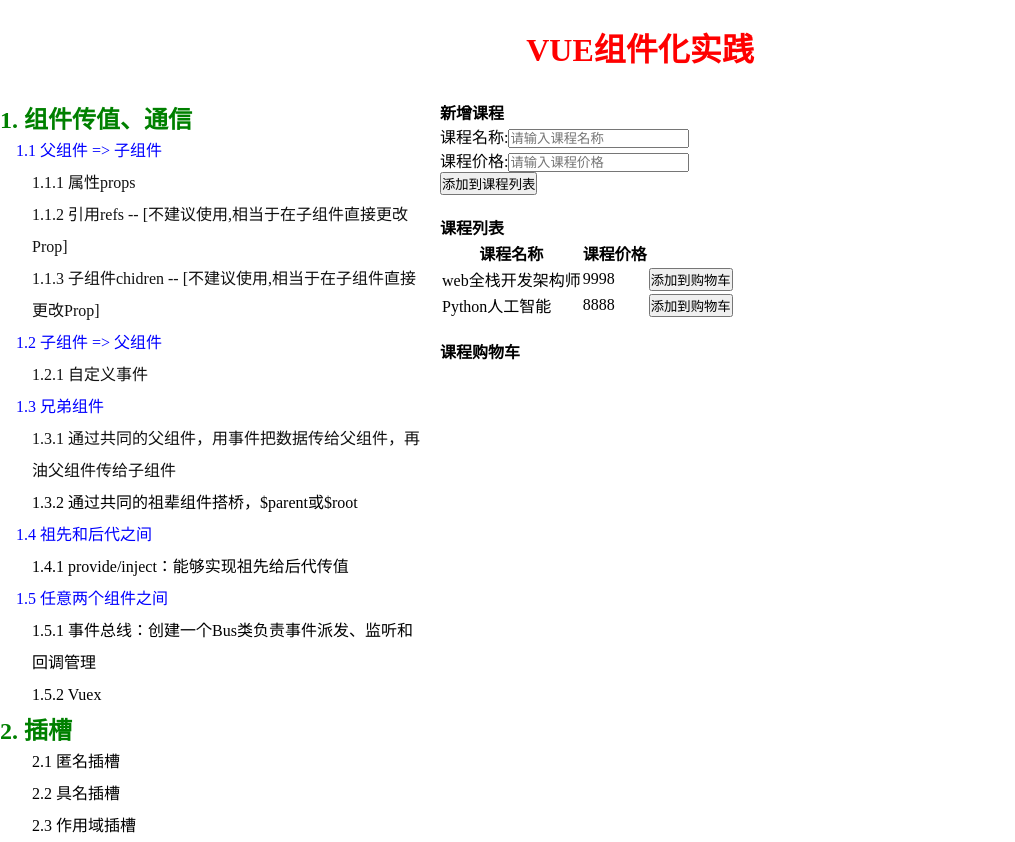
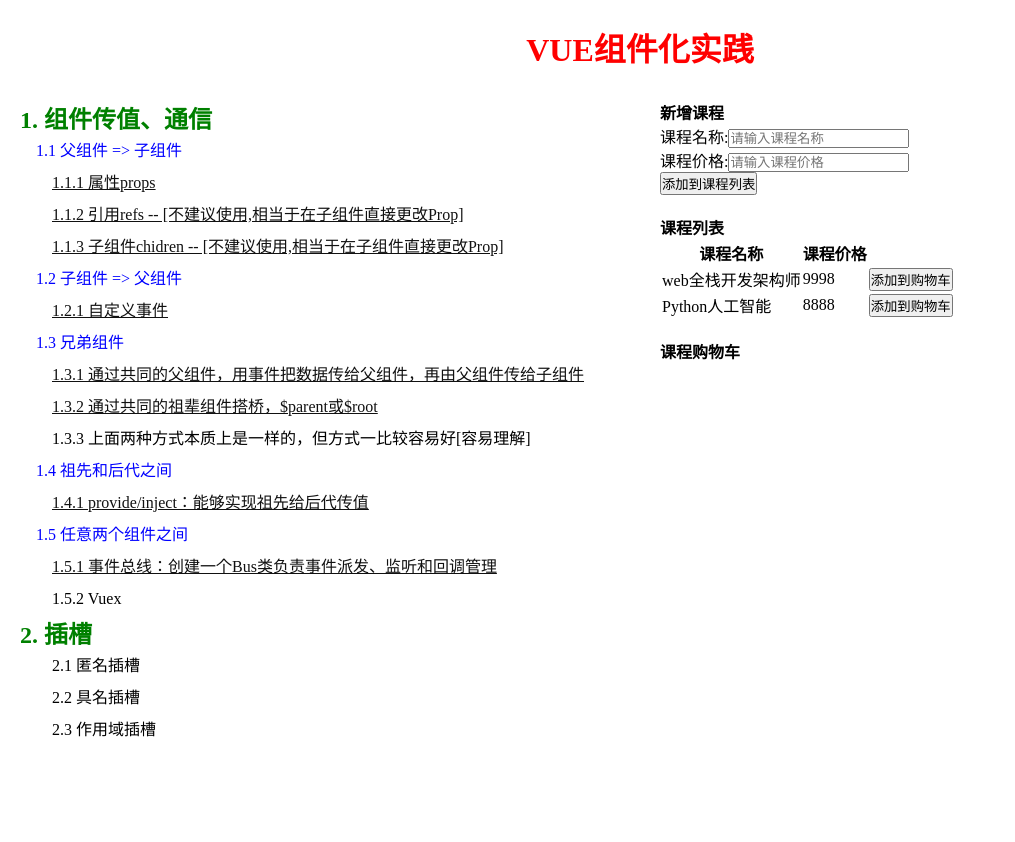
Before and after one commit to borealRoc/full-stack-study, a Vue app in the folder Vue/01component/: page /course in a window 1280 px wide. Shown: the whole page, without its empty margins (0-1015 px from the left). After the commit the page ends 800 px from the top, so only its background shows below. Built offline with nearby package versions, Linux system fonts and the light colour scheme.

Commit message:
provide/inject和总线模式

```diff
--- a/Vue/01component/src/App.vue
+++ b/Vue/01component/src/App.vue
@@ -12,9 +12,20 @@ export default {
   components: {
     ComPratice
   },
+  provide() {
+    return {
+      addCourseTitle: "新增课程",
+      courseListsTitle: "课程列表",
+      courseCartTitle: "课程购物车"
+    };
+  },
   mounted() {
     this.$refs.ComPratice.course = "VUE"
     this.$children[0].title = "组件化实践"
+    // 测试总线模式$bus,接收AddCourse.vue传过来的数据
+    this.$bus.$on("$busTest", arg => {
+      console.log(arg)
+    })
   }
 };
 </script>
@@ -25,7 +36,6 @@ export default {
   margin: 0;
 }
 a {
-  text-decoration: none;
-  color: #111;;
+  color: #111;
 }
 </style>
--- a/Vue/01component/src/components/AddCourse.vue
+++ b/Vue/01component/src/components/AddCourse.vue
@@ -1,6 +1,6 @@
 <template>
   <div class="add-course-comp">
-    <h4>新增课程</h4>
+    <h4>{{addCourseTitle}}</h4>
     <div class="course-item">
       <label>课程名称:</label>
       <input type="text" placeholder="请输入课程名称" v-model="courseItem.name" />
@@ -16,6 +16,7 @@
 <script>
 export default {
   name: "AddCourse",
+  inject: ['addCourseTitle'],
   data() {
     return {
       courseItem: {
@@ -32,7 +33,9 @@ export default {
       // 兄弟组件通信方式二：
       // 通过共同的祖辈组件搭桥，$parent或$root
       if (this.courseItem.name && this.courseItem.price) {
-        this.$parent.$emit("addToLists", this.courseItem);
+        this.$parent.$emit("addToLists", this.courseItem)
+        // 测试总线模式$bus,给App.vue传数据
+        this.$bus.$emit('$busTest', this.courseItem.name)
         this.courseItem.name = ""
         this.courseItem.price = ""
       } else {
--- a/Vue/01component/src/components/CourseCart.vue
+++ b/Vue/01component/src/components/CourseCart.vue
@@ -1,6 +1,6 @@
 <template>
   <div class="course-cart-comp">
-    <h4>课程购物车</h4>
+    <h4>{{courseCartTitle}}</h4>
     <table v-if="courseCarts.length > 0">
       <thead>
         <tr>
@@ -42,6 +42,7 @@
 <script>
 export default {
   name: "CourseCart",
+  inject: ['courseCartTitle'],
   props: ["courseCarts"],
   methods: {
     minus(index) {
--- a/Vue/01component/src/components/CourseList.vue
+++ b/Vue/01component/src/components/CourseList.vue
@@ -1,6 +1,6 @@
 <template>
     <div class="course-lists-comp">
-        <h4>课程列表</h4>
+        <h4>{{courseListsTitle}}</h4>
         <table>
             <thead>
                 <th>课程名称</th>
@@ -21,6 +21,7 @@
 <script>
     export default {
         name: 'CourseList',
+        inject: ['courseListsTitle'],
         props: ['courseLists'],
         methods: {
             addToCart(index) {
--- a/Vue/01component/src/main.js
+++ b/Vue/01component/src/main.js
@@ -5,6 +5,10 @@ import router from './router'
 
 Vue.config.productionTip = false
 
+// 总线模式
+// 给Vue的原型添加一个$bus属性，它指向一个新的Vue实例，它只用于组件间的数据传递
+Vue.prototype.$bus = new Vue()
+
 new Vue({
   router,
   render: h => h(App)
--- a/Vue/01component/src/views/ComPratice.vue
+++ b/Vue/01component/src/views/ComPratice.vue
@@ -17,16 +17,17 @@
           </dl>
           <dl>
             <dt>1.3 兄弟组件</dt>
-            <dd><router-link to="/course">1.3.1 通过共同的父组件，用事件把数据传给父组件，再油父组件传给子组件</router-link></dd>
-            <dd>1.3.2 通过共同的祖辈组件搭桥，$parent或$root</dd>
+            <dd><router-link to="/course">1.3.1 通过共同的父组件，用事件把数据传给父组件，再由父组件传给子组件</router-link></dd>
+            <dd><router-link to="/course">1.3.2 通过共同的祖辈组件搭桥，$parent或$root</router-link></dd>
+            <dd>1.3.3 上面两种方式本质上是一样的，但方式一比较容易好[容易理解]</dd>
           </dl>
           <dl>
             <dt>1.4 祖先和后代之间</dt>
-            <dd>1.4.1 provide/inject：能够实现祖先给后代传值</dd>
+            <dd><router-link to="/course">1.4.1 provide/inject：能够实现祖先给后代传值</router-link></dd>
           </dl>
           <dl>
             <dt>1.5 任意两个组件之间</dt>
-            <dd>1.5.1 事件总线：创建一个Bus类负责事件派发、监听和回调管理</dd>
+            <dd><router-link to="/course">1.5.1 事件总线：创建一个Bus类负责事件派发、监听和回调管理</router-link></dd>
             <dd>1.5.2 Vuex</dd>
           </dl>
         </li>
@@ -65,17 +66,19 @@ export default {
 .com-pratice-ctn {
   display: flex;
 }
-.com-lists {
+.com-lists,
+.com-ctt {
   flex: 1;
-}
-.com-ctt {
-  flex: 2;
+  padding-left: 20px;
 }
 h1 {
   color: red;
 }
 h2 {
   color: green;
+}
+ul {
+  list-style: none;
 }
 dt {
   color: blue;
@@ -87,7 +90,4 @@ dd {
 dl {
   line-height: 2;
 }
-.com-ctt {
-  padding-left: 20px;
-}
 </style>
```
